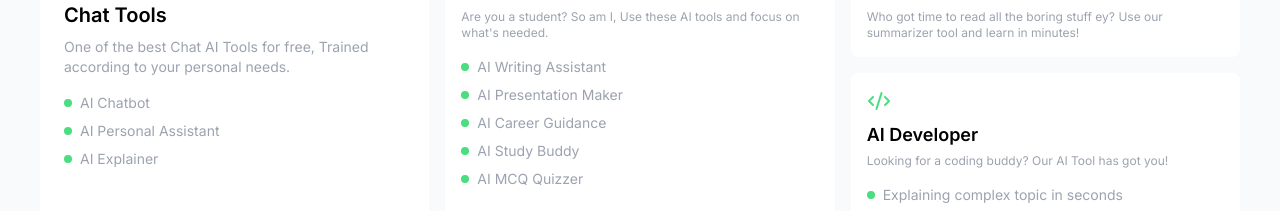
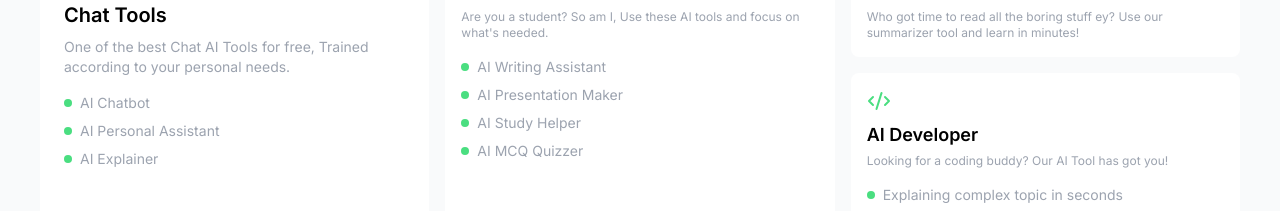
Before and after one commit to hassan-xsf/LetAiHelp, a Next.js app: page / in a window 1280 px wide. Shown: the part 951-1162 px from the top of the page. Built offline with nearby package versions, Linux system fonts and the light colour scheme; no server answers.

Commit message:
fix(api): text-to-image

```diff
--- a/src/components/ToolsList.tsx
+++ b/src/components/ToolsList.tsx
@@ -39,11 +39,7 @@ const ToolsList = () => {
                         </p>
                         <p className="text-gray-400 text-sm flex items-center">
                             <span className="w-2 h-2 bg-green-400 rounded-full mr-2"></span>
-                            AI Career Guidance
-                        </p>
-                        <p className="text-gray-400 text-sm flex items-center">
-                            <span className="w-2 h-2 bg-green-400 rounded-full mr-2"></span>
-                            AI Study Buddy
+                            AI Study Helper
                         </p>
                         <p className="text-gray-400 text-sm flex items-center">
                             <span className="w-2 h-2 bg-green-400 rounded-full mr-2"></span>
```
